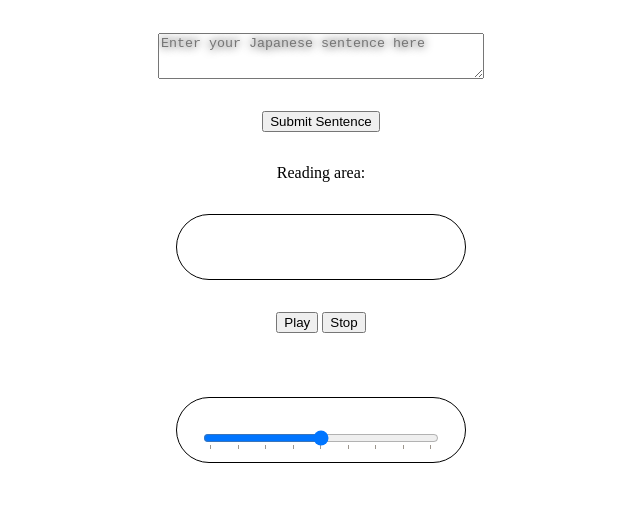
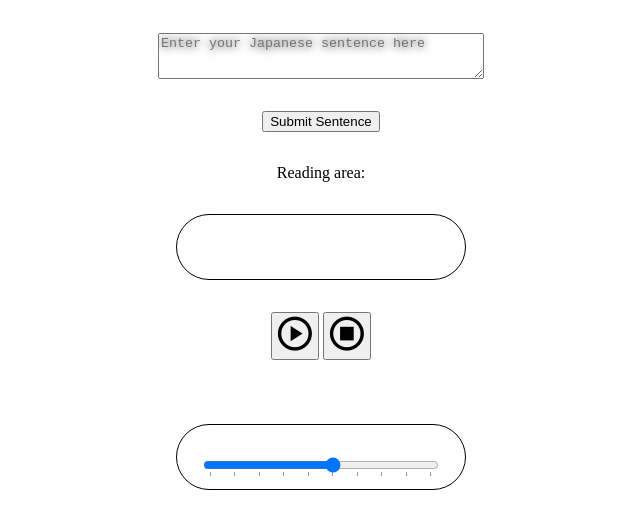
Before and after one commit to Cybrwire/speed-reader-jp, a website: page index.html in a window 1280 px wide. Shown: the part 87-616 px from the top of the page, without its empty margins (319-959 px from the left). Drawn offline with nearby package versions, Linux system fonts and the light colour scheme.

Commit message:
added icons for play and stop buttons

```diff
--- a/front-end.js
+++ b/front-end.js
@@ -50,6 +50,15 @@ function showTokensOneByOne() {
 
     }
     showNextToken();
+
+}
+
+function unhideSentence(){
+    //first button press
+        //get the one span that doesn't have hidden class, save it to a variable
+        //remove hidden from all spans in sentence
+    //next button press
+        //add hidden to all spans that aren't the one that was saved to a variable
 }
 
 processButton.addEventListener('click', async () =>{
@@ -61,6 +70,7 @@ processButton.addEventListener('click', async () =>{
 })
 
 playButton.addEventListener('click', () => {
+
     stopButton.addEventListener('click', () => {
         clearTimeout(flickerID);
     })
--- a/index.html
+++ b/index.html
@@ -2,6 +2,7 @@
 <html lang="en">
 <head>
     <link rel="stylesheet" href="./style.css">
+    <link rel="stylesheet" href="https://fonts.googleapis.com/css2?family=Material+Symbols+Outlined:opsz,wght,FILL,GRAD@24,400,0,0&icon_names=play_circle,stop_circle" />
     <script src="./front-end.js" defer></script>
     <meta charset="UTF-8">
     <meta name="viewport" content="width=device-width, initial-scale=1.0">
@@ -21,16 +22,17 @@
         </div>
 
         <div class="controls-container">
-            <button class="play">Play</button>
-            <button class="stop">Stop</button>
+            <button class="play"><span class="material-symbols-outlined">play_circle</span></button>
+            <button class="stop"><span class="material-symbols-outlined">stop_circle</span></button>
         </div>
 
 
         <span class="speed-value-display"></span>
 
         <div class="speed-control">
-            <input type="range" min="-250" max="-50" step="25" list="steplist">
+            <input type="range" min="-275" max="-50" step="25" list="steplist">
             <datalist id="steplist">
+                <option>-275</option>
                 <option>-250</option>
                 <option>-225</option>
                 <option>-200</option>
--- a/style.css
+++ b/style.css
@@ -46,3 +46,10 @@
         text-shadow: none;
     }
 }
+.material-symbols-outlined{
+    transform: scale(1.7);
+}
+.play, .stop{
+    height: 3rem;
+    width: 3rem;
+}
```
